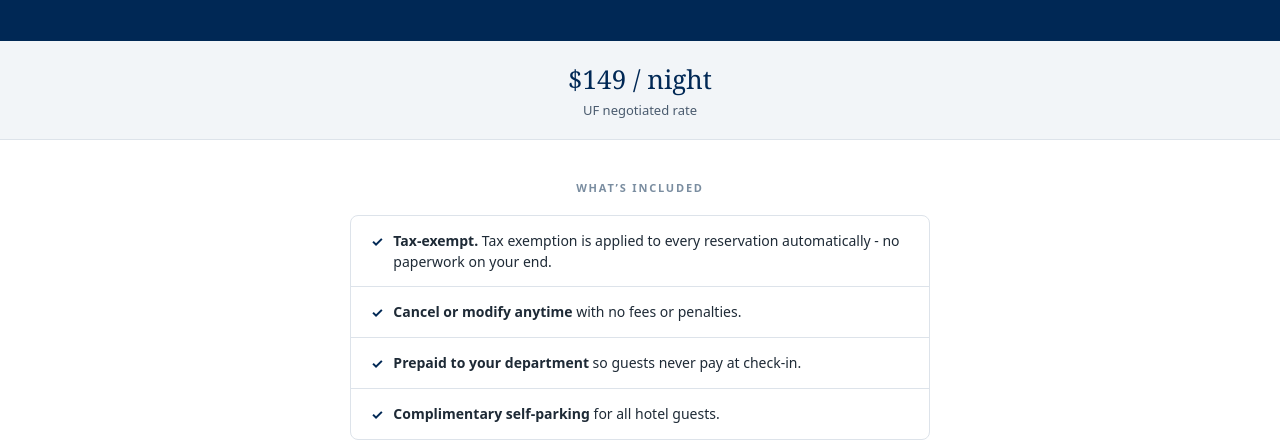
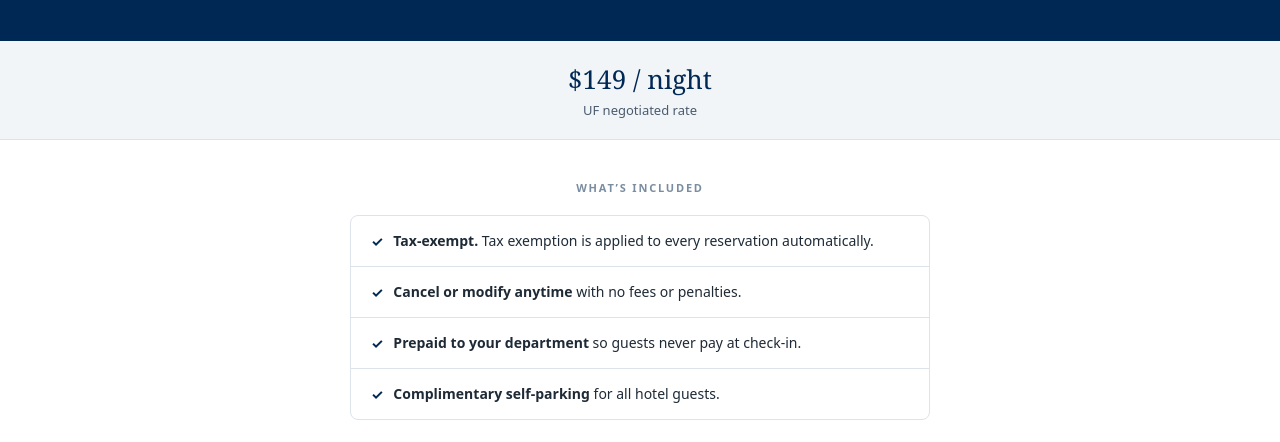
Before and after one commit to shaneclougherty/University-of-Florida-Booking-Guide, a plain HTML site: page index.html in a window 1280 px wide. Shown: the part 364-806 px from the top of the page. Drawn offline with Linux system fonts and the light colour scheme.

Commit message:
Update index.html

```diff
--- a/index.html
+++ b/index.html
@@ -188,7 +188,7 @@ footer{text-align:center;padding:48px 24px 56px;border-top:1px solid var(--rule)
 <div class="section">
   <div class="section-label">What&#8217;s Included</div>
   <ul class="benefits">
-    <li class="benefit"><span class="benefit-check">&#10003;</span><span><strong>Tax-exempt.</strong> Tax exemption is applied to every reservation automatically - no paperwork on your end.</span></li>
+    <li class="benefit"><span class="benefit-check">&#10003;</span><span><strong>Tax-exempt.</strong> Tax exemption is applied to every reservation automatically.</span></li>
     <li class="benefit"><span class="benefit-check">&#10003;</span><span><strong>Cancel or modify anytime</strong> with no fees or penalties.</span></li>
     <li class="benefit"><span class="benefit-check">&#10003;</span><span><strong>Prepaid to your department</strong> so guests never pay at check-in.</span></li>
     <li class="benefit"><span class="benefit-check">&#10003;</span><span><strong>Complimentary self-parking</strong> for all hotel guests.</span></li>
```
